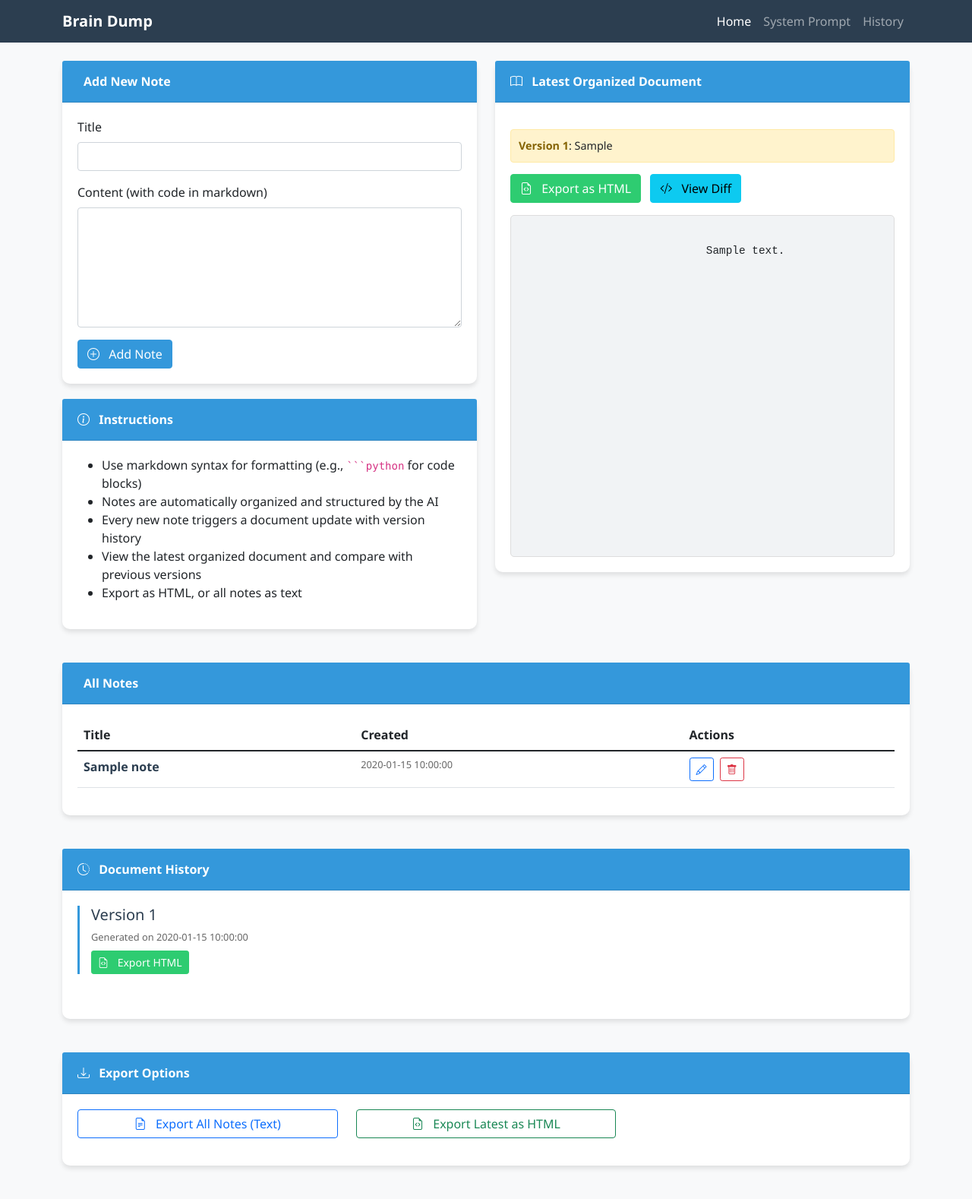
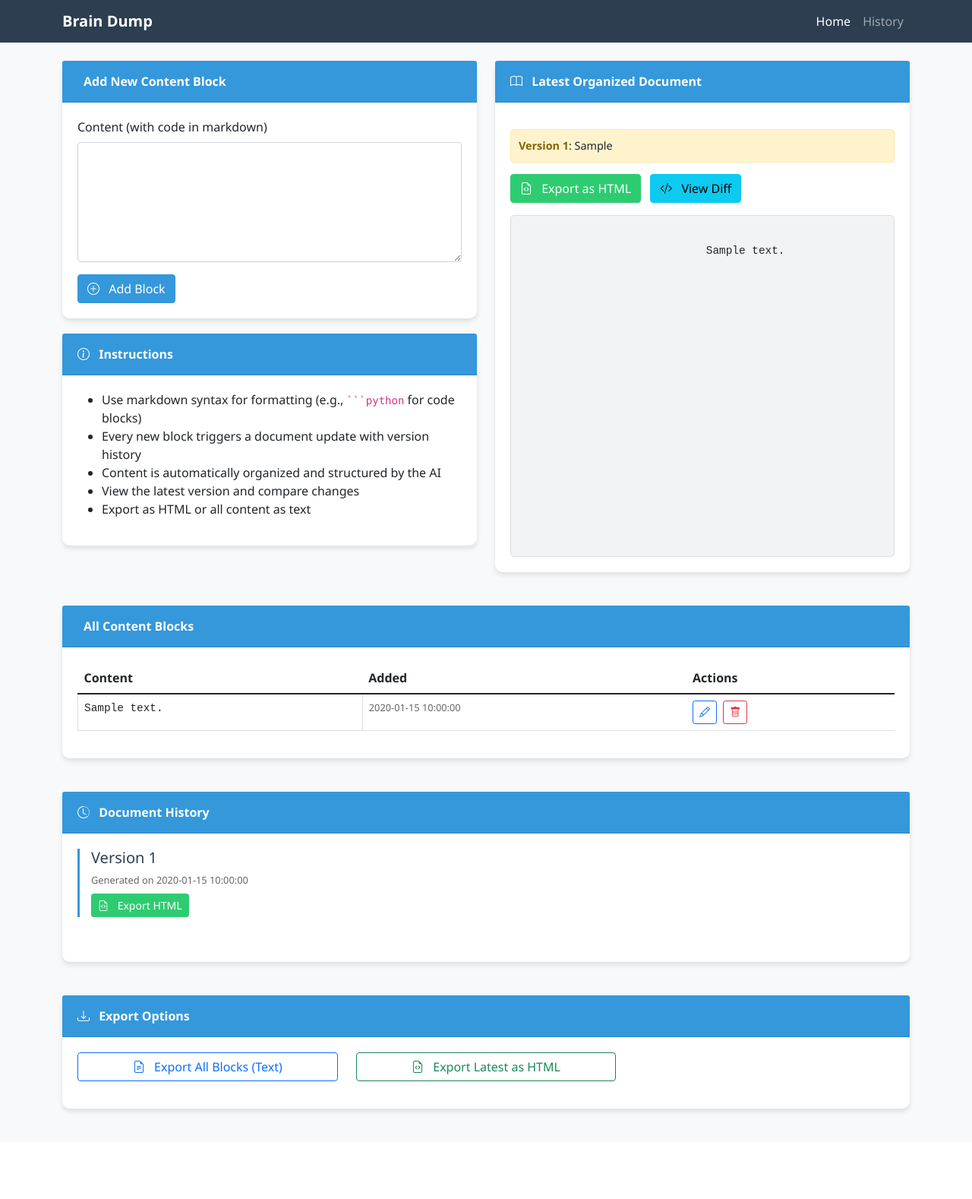
Before and after one commit to dmsweetser/BrainDump, a Flask app: page / in a window 1280 px wide. Shown: the whole page at 76% size. After the commit the page ends 1465 px from the top, so only its background shows below. Run offline with Flask 3, Linux system fonts and the light colour scheme; tables that the repository leaves empty hold one stand-in row (values such as "Sample post"); some libraries are stand-ins or nearby versions.

Commit message:
Latest changes

````diff
--- a/app.py
+++ b/app.py
@@ -13,6 +13,7 @@ from email import encoders
 from pathlib import Path
 
 import sqlite3
+import webbrowser
 from dotenv import load_dotenv
 from flask import Flask, render_template, request, jsonify, send_file, redirect, url_for
 
@@ -37,7 +38,6 @@ def init_db():
     cursor.execute('''
         CREATE TABLE IF NOT EXISTS notes (
             id INTEGER PRIMARY KEY AUTOINCREMENT,
-            title TEXT NOT NULL,
             content TEXT NOT NULL,
             created_at TIMESTAMP DEFAULT CURRENT_TIMESTAMP,
             hash TEXT UNIQUE NOT NULL
@@ -52,22 +52,25 @@ def init_db():
             diff_with_previous TEXT
         )
     ''')
-
+    conn.commit()
+    conn.close()
 
 # Generate note hash
 def generate_note_hash(content):
     return hashlib.sha256(content.encode('utf-8')).hexdigest()
 
-# Save note
-def save_note(title, content):
+# Save note (no title)
+def save_note(content):
+    if not content.strip():
+        return None
     note_hash = generate_note_hash(content)
     conn = sqlite3.connect(Config.DATABASE)
     cursor = conn.cursor()
     try:
         cursor.execute('''
-            INSERT INTO notes (title, content, hash)
-            VALUES (?, ?, ?)
-        ''', (title, content, note_hash))
+            INSERT INTO notes (content, hash)
+            VALUES (?, ?)
+        ''', (content, note_hash))
         note_id = cursor.lastrowid
         conn.commit()
         # Queue document regeneration
@@ -79,15 +82,15 @@ def save_note(title, content):
     finally:
         conn.close()
 
-# Get all notes
+# Get all notes (no title)
 def get_all_notes():
     conn = sqlite3.connect(Config.DATABASE)
     cursor = conn.cursor()
-    cursor.execute('SELECT id, title, content, created_at FROM notes ORDER BY created_at DESC')
+    cursor.execute('SELECT id, content, created_at FROM notes ORDER BY created_at DESC')
     notes = cursor.fetchall()
     conn.close()
     return [
-        {'id': note[0], 'title': note[1], 'content': note[2], 'created_at': note[3]}
+        {'id': note[0], 'content': note[1], 'created_at': note[2]}
         for note in notes
     ]
 
@@ -108,7 +111,7 @@ def get_new_notes_since_revision():
     conn = sqlite3.connect(Config.DATABASE)
     cursor = conn.cursor()
     cursor.execute('''
-        SELECT id, title, content, created_at
+        SELECT id, content, created_at
         FROM notes
         WHERE created_at > ?
         ORDER BY created_at ASC
@@ -116,7 +119,7 @@ def get_new_notes_since_revision():
     new_notes = cursor.fetchall()
     conn.close()
     return [
-        {'id': note[0], 'title': note[1], 'content': note[2], 'created_at': note[3]}
+        {'id': note[0], 'content': note[1], 'created_at': note[2]}
         for note in new_notes
     ]
 
@@ -172,9 +175,9 @@ def regenerate_document_worker():
             history = get_document_history()
             latest_html = history[0]['html_content'] if history else ""
 
-            # Prepare input for AI
+            # Prepare input for AI: just the raw content
             new_notes_text = "\n".join([
-                f"=== {note['title']} ===\n{note['content']}"
+                f"New content block:\n{note['content']}"
                 for note in new_notes
             ])
 
@@ -202,7 +205,6 @@ def regenerate_document_worker():
             # Calculate diff with previous version
             diff_with_previous = ""
             if history:
-                # Get the previous version's HTML content
                 previous_html = history[0]['html_content']
                 diff_with_previous = generate_diff(previous_html, html_content)
 
@@ -238,7 +240,7 @@ def send_email_notification(version: int, html_path: str):
         body = f"New document version {version} has been generated."
         msg.attach(MIMEText(body, 'plain'))
 
-        # Attach HTML (optional)
+        # Attach HTML
         with open(html_path, "r", encoding="utf-8") as f:
             html_body = f.read()
         html_part = MIMEText(html_body, 'html')
@@ -257,8 +259,8 @@ def send_email_notification(version: int, html_path: str):
 revision_queue = queue.Queue()
 threading.Thread(target=regenerate_document_worker, daemon=True).start()
 
+# Routes
 
-# Routes (unchanged, but now use updated functions)
 @app.route('/')
 def index():
     notes = get_all_notes()
@@ -268,13 +270,12 @@ def index():
 
 @app.route('/add_note', methods=['POST'])
 def add_note():
-    title = request.form.get('title', '').strip()
     content = request.form.get('content', '').strip()
-    if not title or not content:
-        return jsonify({'error': 'Title and content are required'}), 400
-    note_id = save_note(title, content)
+    if not content:
+        return jsonify({'error': 'Content is required'}), 400
+    note_id = save_note(content)
     if note_id is None:
-        return jsonify({'error': 'Note with this content already exists'}), 400
+        return jsonify({'error': 'Duplicate content detected'}), 400
     return jsonify({'success': True, 'message': 'Note added successfully', 'note_id': note_id})
 
 @app.route('/delete_note/<int:note_id>', methods=['POST'])
@@ -299,17 +300,16 @@ def delete_note(note_id):
 
 @app.route('/edit_note/<int:note_id>', methods=['POST'])
 def edit_note(note_id):
-    title = request.form.get('title', '').strip()
     content = request.form.get('content', '').strip()
-    if not title or not content:
-        return jsonify({'error': 'Title and content are required'}), 400
+    if not content:
+        return jsonify({'error': 'Content is required'}), 400
     conn = sqlite3.connect(Config.DATABASE)
     cursor = conn.cursor()
     try:
         cursor.execute('SELECT id FROM notes WHERE id = ?', (note_id,))
         if not cursor.fetchone():
             return jsonify({'error': 'Note not found'}), 404
-        cursor.execute('UPDATE notes SET title = ?, content = ? WHERE id = ?', (title, content, note_id))
+        cursor.execute('UPDATE notes SET content = ? WHERE id = ?', (content, note_id))
         revision_queue.put(note_id)
         conn.commit()
         return jsonify({'success': True, 'message': 'Note updated successfully'})
@@ -337,8 +337,7 @@ def export_all_notes():
     notes = get_all_notes()
     content = ""
     for note in notes:
-        content += f"=== {note['title']} ===\n"
-        content += f"Added: {note['created_at']}\n"
+        content += f"=== Added: {note['created_at']} ===\n"
         content += f"{note['content']}\n\n"
     filename = f"all_notes_{datetime.now().strftime('%Y%m%d_%H%M%S')}.txt"
     return jsonify({'success': True, 'filename': filename, 'content': content})
@@ -351,6 +350,10 @@ def api_notes():
 def api_history():
     return jsonify(get_document_history())
 
+def open_browser():
+    webbrowser.open_new("http://127.0.0.1:5983")
+
 if __name__ == '__main__':
     init_db()
+    threading.Timer(5, open_browser).start()
     app.run(host="0.0.0.0", port="5983", debug=Config.DEBUG)
--- a/templates/index.html
+++ b/templates/index.html
@@ -1,11 +1,10 @@
-<!-- templates/index.html -->
 <!DOCTYPE html>
 <html lang="en">
 
 <head>
     <meta charset="UTF-8">
     <meta name="viewport" content="width=device-width, initial-scale=1.0">
-    <title>Brain Dump - Organized Notes</title>
+    <title>Brain Dump - Pure Content Flow</title>
     <link href="https://cdn.jsdelivr.net/npm/bootstrap@5.1.3/dist/css/bootstrap.min.css" rel="stylesheet">
     <link href="https://cdn.jsdelivr.net/npm/bootstrap-icons@1.8.1/font/bootstrap-icons.css" rel="stylesheet">
     <style>
@@ -84,11 +83,6 @@
             font-size: 0.9em;
         }
 
-        .note-title {
-            font-weight: 600;
-            color: #2c3e50;
-        }
-
         .metadata {
             font-size: 0.8em;
             color: #666;
@@ -124,24 +118,6 @@
             color: #666;
         }
 
-        .system-prompt {
-            background-color: #f8f9fa;
-            border: 1px solid #dee2e6;
-            border-radius: 5px;
-            padding: 15px;
-            margin-bottom: 20px;
-        }
-
-        .system-prompt textarea {
-            width: 100%;
-            height: 150px;
-            border: 1px solid #ccc;
-            border-radius: 5px;
-            padding: 10px;
-            font-family: 'Courier New', monospace;
-            font-size: 0.9em;
-        }
-
         .preview {
             background-color: #f1f3f5;
             border: 1px solid #ddd;
@@ -151,7 +127,7 @@
             white-space: pre-wrap;
             font-family: 'Courier New', monospace;
             font-size: 0.9em;
-            overflow-y:auto;
+            overflow-y: auto;
             height: 450px;
         }
 
@@ -181,9 +157,6 @@
                 <ul class="navbar-nav ms-auto">
                     <li class="nav-item">
                         <a class="nav-link active" href="/">Home</a>
-                    </li>
-                    <li class="nav-item">
-                        <a class="nav-link" href="#system-prompt">System Prompt</a>
                     </li>
                     <li class="nav-item">
                         <a class="nav-link" href="#history">History</a>
@@ -216,20 +189,16 @@
             <div class="col-md-6">
                 <div class="card">
                     <div class="card-header">
-                        <i class="bi bi-notebook me-2"></i> Add New Note
+                        <i class="bi bi-notebook me-2"></i> Add New Content Block
                     </div>
                     <div class="card-body">
                         <form id="add-note-form">
-                            <div class="mb-3">
-                                <label for="title" class="form-label">Title</label>
-                                <input type="text" class="form-control" id="title" name="title" required>
-                            </div>
                             <div class="mb-3">
                                 <label for="content" class="form-label">Content (with code in markdown)</label>
                                 <textarea class="form-control" id="content" name="content" rows="6" required></textarea>
                             </div>
                             <button type="submit" class="btn btn-primary">
-                                <i class="bi bi-plus-circle me-2"></i> Add Note
+                                <i class="bi bi-plus-circle me-2"></i> Add Block
                             </button>
                         </form>
                     </div>
@@ -242,10 +211,10 @@
                     <div class="card-body">
                         <ul>
                             <li>Use markdown syntax for formatting (e.g., <code>```python</code> for code blocks)</li>
-                            <li>Notes are automatically organized and structured by the AI</li>
-                            <li>Every new note triggers a document update with version history</li>
-                            <li>View the latest organized document and compare with previous versions</li>
-                            <li>Export as HTML, or all notes as text</li>
+                            <li>Every new block triggers a document update with version history</li>
+                            <li>Content is automatically organized and structured by the AI</li>
+                            <li>View the latest version and compare changes</li>
+                            <li>Export as HTML or all content as text</li>
                         </ul>
                     </div>
                 </div>
@@ -275,6 +244,8 @@
                         <div class="preview" id="preview">
                             {{ latest_version.html_content | safe }}
                         </div>
+                        {% else %}
+                        <p class="text-muted">No document yet. Add a content block to generate the first version.</p>
                         {% endif %}
                     </div>
                 </div>
@@ -285,22 +256,22 @@
             <div class="col-md-12">
                 <div class="card">
                     <div class="card-header">
-                        <i class="bi bi-clipboard-list me-2"></i> All Notes
+                        <i class="bi bi-clipboard-list me-2"></i> All Content Blocks
                     </div>
                     <div class="card-body">
                         <div class="table-responsive">
                             <table class="table table-hover">
                                 <thead>
                                     <tr>
-                                        <th>Title</th>
-                                        <th>Created</th>
+                                        <th>Content</th>
+                                        <th>Added</th>
                                         <th>Actions</th>
                                     </tr>
                                 </thead>
                                 <tbody>
                                     {% for note in notes %}
                                     <tr>
-                                        <td class="note-title">{{ note.title }}</td>
+                                        <td class="note-content">{{ note.content }}</td>
                                         <td class="metadata">{{ note.created_at }}</td>
                                         <td>
                                             <button class="btn btn-sm btn-outline-primary me-1"
@@ -347,7 +318,7 @@
                             {% endfor %}
                         </div>
                         {% else %}
-                        <p class="text-muted">No document history yet. Add notes to generate the first version.</p>
+                        <p class="text-muted">No document history yet. Add content blocks to generate the first version.</p>
                         {% endif %}
                     </div>
                 </div>
@@ -364,7 +335,7 @@
                         <div class="row">
                             <div class="col-md-4 mb-3">
                                 <button class="btn btn-outline-primary w-100" onclick="exportAllNotes()">
-                                    <i class="bi bi-file-earmark-text me-2"></i> Export All Notes (Text)
+                                    <i class="bi bi-file-earmark-text me-2"></i> Export All Blocks (Text)
                                 </button>
                             </div>
                             <div class="col-md-4 mb-3">
@@ -400,10 +371,8 @@
                 .then(response => response.json())
                 .then(data => {
                     if (data.success) {
-                        alert('Note added successfully!');
-                        // Reset form
+                        alert('Content block added successfully!');
                         document.getElementById('add-note-form').reset();
-                        // Refresh the page to show updated data
                         location.reload();
                     } else {
                         alert('Error: ' + (data.error || 'Unknown error'));
@@ -411,13 +380,13 @@
                 })
                 .catch(error => {
                     console.error('Error:', error);
-                    alert('An error occurred while adding the note.');
+                    alert('An error occurred while adding the block.');
                 });
         });
 
         // Delete note
         function deleteNote(noteId) {
-            if (confirm('Are you sure you want to delete this note?')) {
+            if (confirm('Are you sure you want to delete this block?')) {
                 fetch(`/delete_note/${noteId}`, {
                     method: 'POST',
                     headers: {
@@ -427,8 +396,7 @@
                     .then(response => response.json())
                     .then(data => {
                         if (data.success) {
-                            alert('Note deleted successfully!');
-                            // Refresh the page to show updated data
+                            alert('Block deleted successfully!');
                             location.reload();
                         } else {
                             alert('Error: ' + (data.error || 'Unknown error'));
@@ -436,30 +404,25 @@
                     })
                     .catch(error => {
                         console.error('Error:', error);
-                        alert('An error occurred while deleting the note.');
+                        alert('An error occurred while deleting the block.');
                     });
             }
         }
 
         // Edit note
         function editNote(noteId) {
-            // Get the note data
             fetch(`/api/notes`)
                 .then(response => response.json())
                 .then(notes => {
                     const note = notes.find(n => n.id === noteId);
                     if (note) {
-                        // Fill the form with note data
-                        document.getElementById('title').value = note.title;
                         document.getElementById('content').value = note.content;
-
-                        // Scroll to the form
                         document.getElementById('add-note-form').scrollIntoView({ behavior: 'smooth' });
                     }
                 })
                 .catch(error => {
                     console.error('Error:', error);
-                    alert('An error occurred while loading the note.');
+                    alert('An error occurred while loading the block.');
                 });
         }
 
@@ -493,8 +456,7 @@
                         alert('An error occurred while exporting the document.');
                     });
             }
-        };
-
+        }
 
         // Export version
         function exportVersion(format, versionId) {
@@ -540,19 +502,19 @@
                 })
                 .catch(error => {
                     console.error('Error:', error);
-                    alert('An error occurred while exporting all notes.');
+                    alert('An error occurred while exporting all blocks.');
                 });
         }
 
-        // Add keyboard shortcuts
+        // Keyboard shortcut: Ctrl+Enter to submit
         document.addEventListener('keydown', function (e) {
-            // Ctrl+Enter to submit form
             if (e.ctrlKey && e.key === 'Enter') {
                 e.preventDefault();
                 document.getElementById('add-note-form').dispatchEvent(new Event('submit'));
             }
         });
 
+        // Show diff modal
         function showDiffModal() {
             const diff = '{{ latest_version.diff_with_previous | safe }}';
             document.getElementById('diffContent').textContent = diff;
````
